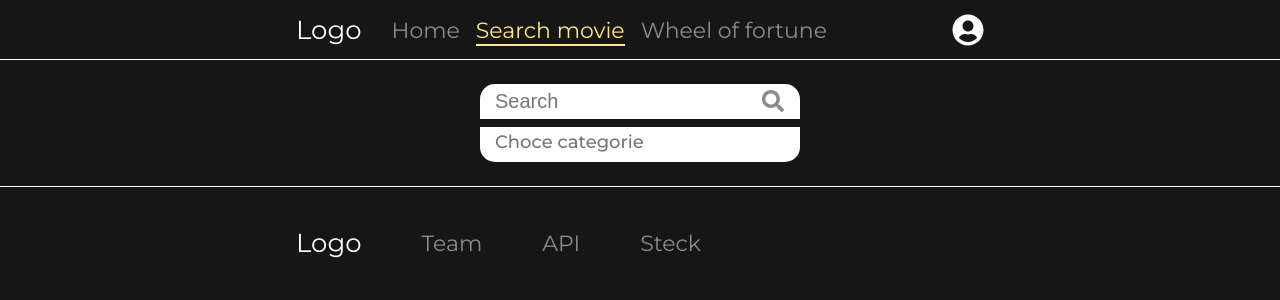
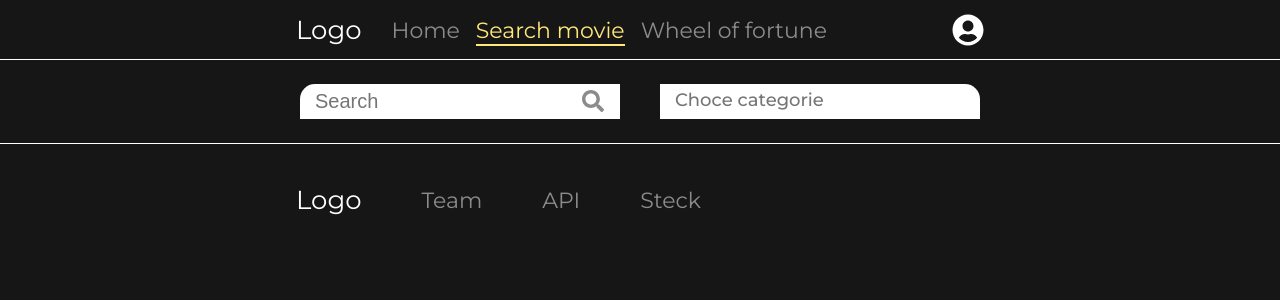
Before and after one commit to NE1LO/ReactMovie, a React (Vite) app: page /search in a window 1280 px wide. Shown: the top 300 px of the page. Built offline with nearby package versions, Linux system fonts and the light colour scheme.

Commit message:
finifh setting search bar

```diff
--- a/src/modules/SearchBar/MySelect/MySelect.module.scss
+++ b/src/modules/SearchBar/MySelect/MySelect.module.scss
@@ -1,17 +1,29 @@
+.container {
+  height: 35px;
+  position: relative;
+  width: 320px;
+}
 .mySelect {
   width: 320px;
   min-height: 35px;
+  max-height: 300px;
+  overflow-x: auto;
   background-color: #fff;
   border-bottom-left-radius: 15px;
   border-bottom-right-radius: 15px;
+  padding-top: 5px;
+}
+.active {
+  position: absolute;
+  top: 0;
+  left: 0;
 }
 .text {
   color: #757575;
   font-size: 18px;
   font-weight: 500;
   display: flex;
-  margin-top: 4px;
-  align-items: center;
+
   justify-content: start;
   padding-left: 15px;
 }
@@ -19,8 +31,24 @@
   padding: 15px;
   display: flex;
   flex-direction: column;
-  gap: 6px;
+  gap: 8px;
 }
 .option {
   color: #757575;
+  font-size: 18px;
 }
+@include media(tablet) {
+  .mySelect {
+    border-bottom-left-radius: 0px;
+    border-bottom-right-radius: 0px;
+    border-top-right-radius: 15px;
+  }
+  .active {
+    border-bottom-right-radius: 15px;
+  }
+}
+@include media(desktop) {
+  .container {
+    display: none;
+  }
+}
--- a/src/modules/SearchBar/MySelect/MySelect.tsx
+++ b/src/modules/SearchBar/MySelect/MySelect.tsx
@@ -1,26 +1,30 @@
 import { useState } from "react";
 import s from "./MySelect.module.scss";
+import clsx from "clsx";
 type Props = {
-  list: [string];
+  list: string[];
+  query: string;
+  setQuery: (i: string) => void;
 };
-export const MySelect = ({ list }: Props) => {
-  const { isOpen, setOpen } = useState(false);
+export const MySelect = ({ list, query, setQuery }: Props) => {
+  const [isOpen, setOpen] = useState(false);
   return (
-    <div className={s.mySelect} onClick={() => setOpen(!isOpen)}>
-      <p className={s.text}>{"Choce categorie"}</p>
+    <div className={s.container}>
+      <div
+        className={clsx(s.mySelect, isOpen && s.active)}
+        onClick={() => setOpen(!isOpen)}
+      >
+        <p className={s.text}>{query || "Choce categorie"}</p>
         {isOpen && (
           <div className={s.optionWrapper}>
-          {/* {list.map((i, index) => (
-          <p className={s.select} key={index}>
+            {list.map((i, index) => (
+              <p className={s.option} key={index} onClick={() => setQuery(i)}>
                 {i}
               </p>
-        ))} */}
-          <p className={s.option}>Fantastic</p>
-          <p className={s.option}>Popular</p>
-          <p className={s.option}>Fantasy</p>
-          <p className={s.option}>Western</p>
+            ))}
           </div>
         )}
       </div>
+    </div>
   );
 };
--- a/src/modules/SearchBar/SearchBar.module.scss
+++ b/src/modules/SearchBar/SearchBar.module.scss
@@ -40,3 +40,40 @@
   top: 6px;
   right: 16px;
 }
+.list {
+  display: none;
+}
+@include media(tablet) {
+  .container {
+    flex-direction: row;
+    gap: 40px;
+  }
+  .input {
+    border-top-right-radius: 0px;
+  }
+}
+@include media(desktop) {
+  .container {
+    flex-direction: column;
+    align-items: start;
+    gap: 20px;
+  }
+  .form {
+    width: 40%;
+  }
+  .input {
+    border-radius: 15px;
+    padding-left: 40px;
+  }
+  .list {
+    display: flex;
+    flex-wrap: wrap;
+    align-items: center;
+    gap: 28px;
+  }
+  .item {
+    font-size: 20px;
+    text-transform: uppercase;
+    font-style: oblique;
+  }
+}
--- a/src/modules/SearchBar/SearchBar.tsx
+++ b/src/modules/SearchBar/SearchBar.tsx
@@ -2,7 +2,20 @@
 import { FaSearch } from "react-icons/fa";
 import s from "./SearchBar.module.scss";
 import { MySelect } from "./MySelect/MySelect";
+import { useState } from "react";
+const list = [
+  "commedy",
+  "western",
+  "popular",
+  "commedy",
+  "western",
+  "popular",
+  "commedy",
+  "western",
+  "popular",
+];
 export const SearchBar = () => {
+  const [query, setQuery] = useState("");
   return (
     <section className={s.section}>
       <Container>
@@ -13,7 +26,18 @@
               <FaSearch className={s.icon} />
             </button>
           </form>
-          <MySelect list={["a"]} />
+          <MySelect
+            list={list}
+            query={query}
+            setQuery={(value) => setQuery(value)}
+          />
+          <ul className={s.list}>
+            {list.map((i, index) => (
+              <p className={s.item} key={index} onClick={() => setQuery(i)}>
+                {i}
+              </p>
+            ))}
+          </ul>
         </div>
       </Container>
     </section>
```
Lines whose indentation alone changed are shown as unchanged.
